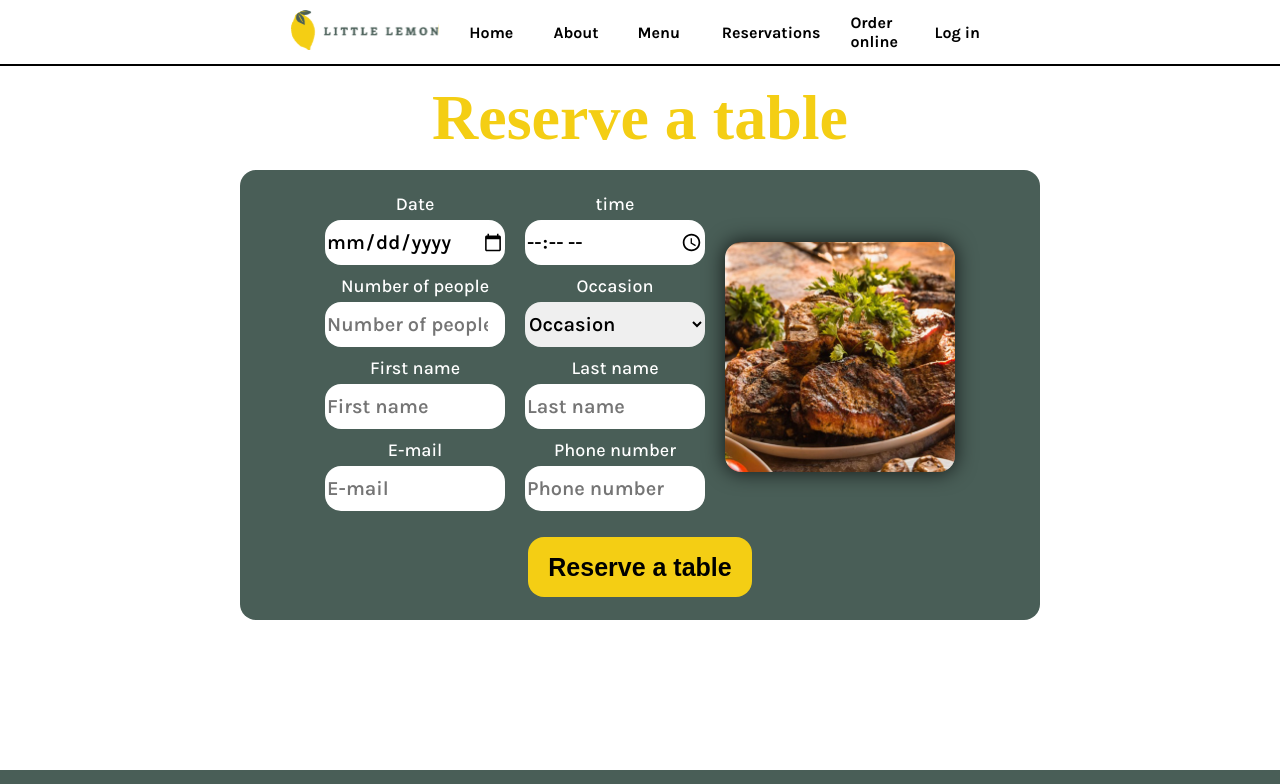
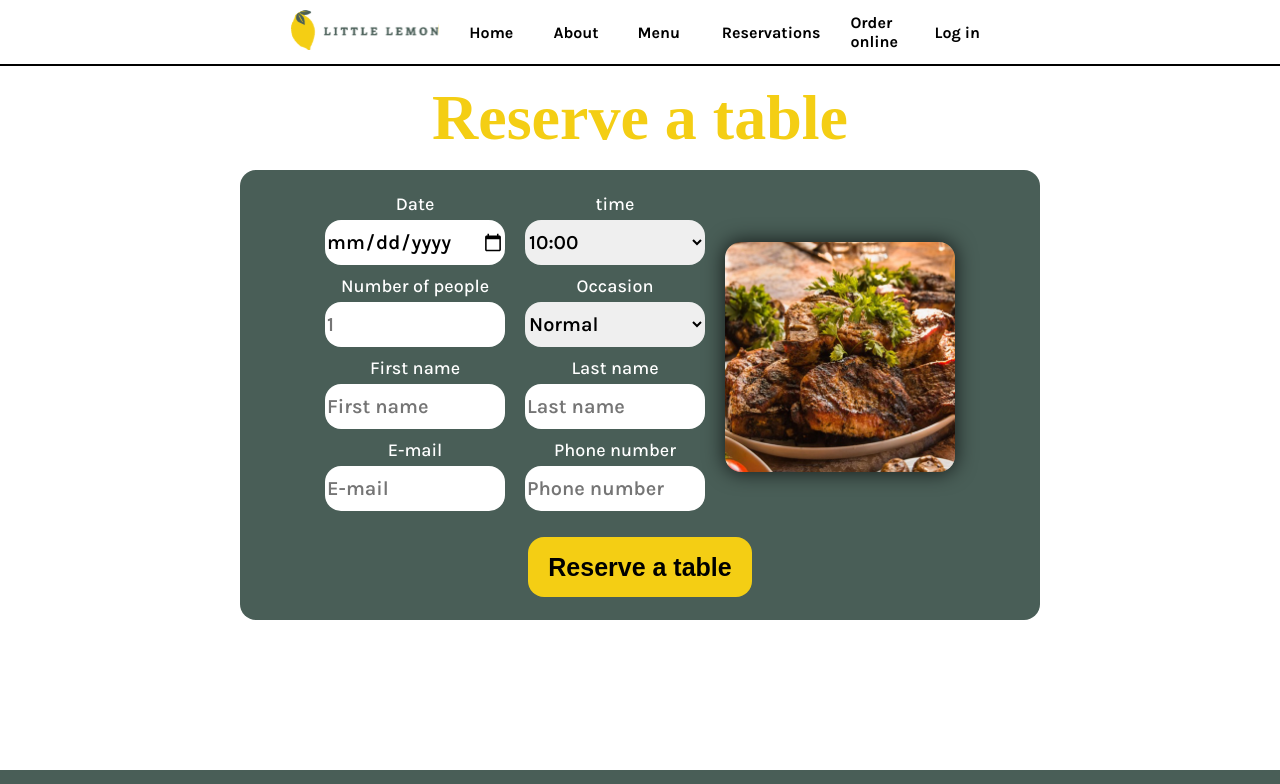
Before and after one commit to grz3chotnik/little-lemon-app, a React (Create React App) app: page /Reservations in a window 1280 px wide. Shown: the top 784 px of the page. Built offline with nearby package versions, Linux system fonts and the light colour scheme; a web font is replaced by a local one.

Commit message:
Fixed form to make everything controlled.

```diff
--- a/src/App.css
+++ b/src/App.css
@@ -159,11 +159,18 @@ footer .footerimg {
     font-weight: bold;
     height: 60px;
     transition: 0.2s;
+
 }
 
 .yellowbutton:hover {
     background-color: #debb13;
     transform: scale(1.02);
+
+}
+
+.yellowbutton:disabled {
+    background-color: #969696;
+    color: #626262;
 
 }
 
--- a/src/App.js
+++ b/src/App.js
@@ -5,6 +5,7 @@ import Main from './components/Main';
 import Footer from './components/Footer';
 import Testimonals from "./components/Testimonals";
 import About from "./components/About";
+import { useState } from "react";
 import { Routes, Route } from 'react-router-dom';
 import { BrowserRouter } from 'react-router-dom';
 import Reservations from "./components/Reservations"
@@ -16,6 +17,9 @@ import Orderonline from "./components/Orderonline";
 import Aboutpage from "./components/Aboutpage";
 
 function App() {
+
+
+
     return (
 
         <>
--- /dev/null
+++ b/src/components/AvailableTimes.jsx
@@ -0,0 +1,13 @@
+import {useState} from "react";
+
+export default function AvailableTimes() {
+
+    const [availableTimes, setAvailableTimes] = useState(
+        ["10:00", "12:00", "14:00", "16:00", "18:00"])
+
+    return (availableTimes.map((hour) => {
+            return <option>{hour}</option>
+        })
+
+    )
+}
--- a/src/components/HomePage.jsx
+++ b/src/components/HomePage.jsx
@@ -6,6 +6,7 @@ import About from "./About";
 import Footer from "./Footer";
 
 export default function HomePage() {
+
     return (
         <div>
             <Header/>
--- /dev/null
+++ b/src/components/ReservationForm.jsx
@@ -0,0 +1,135 @@
+import {useState} from "react";
+import AvailableTimes from "./AvailableTimes";
+
+export default function ReservationForm() {
+
+
+    const [firstname, setFirstname] = useState("")
+    const [lastname, setLastname] = useState("")
+    const [email, setEmail] = useState("")
+    const [phonenumber, setPhonenumber] = useState("")
+    const [date, setDate] = useState("")
+    const [time, setTime] = useState("")
+    const [occasion, setOccasion] = useState("")
+    const [nopeople, setNopeople] = useState("")
+    // const [availableTimes, setAvailableTimes] = useState(["10:00", "12:00", "14:00", "16:00", "18:00"])
+
+
+    const [isDisabled, setIsDisabled] = useState(true);
+
+    const handleSubmit = (e) => {
+        setIsDisabled(false);
+        e.preventDefault();
+        console.log("FORM SUBMITTED")
+        console.log(date)
+        console.log(time)
+        console.log(firstname)
+        console.log(lastname)
+        console.log(email)
+        console.log(phonenumber)
+        console.log(nopeople)
+        console.log(occasion)
+
+    }
+
+    return (<div className={"reservecontainer"}>
+        <h1>Reserve a table</h1>
+        <form className={"reservelayout"}
+              onSubmit={handleSubmit}>
+            <div className={"row1"}>
+                <label htmlFor={"date"}>Date</label>
+                <input id={"date"}
+                       type={"date"}
+                       required={true}
+                       value={date}
+                       onChange={(e) => setDate(e.target.value)}/>
+
+                <label htmlFor={"nopeople"}>Number of people</label>
+                <input id={"nopeople"}
+                       type={"number"}
+                       placeholder={"1"}
+                       min={"1"}
+                       max={"10"}
+                       value={nopeople}
+                       required={true}
+                       onChange={(e) => setNopeople(e.target.value)}
+                />
+
+                <label htmlFor={"firstname"}>First name</label>
+                <input id={"firstname"}
+                       type={"text"}
+                       placeholder={"First name"}
+                       value={firstname}
+                       required={true}
+                       onChange={(e) => setFirstname(e.target.value)}/>
+
+                <label htmlFor={"email"}>E-mail</label>
+                <input id={"email"}
+                       type={"email"}
+                       placeholder={"E-mail"}
+                       value={email}
+                       required={true}
+                       onChange={(e) => {
+                           setEmail(e.target.value)
+                       }}/>
+
+
+            </div>
+
+            <div className={"row2"}>
+                {/*<form></form>*/}
+
+                <label htmlFor={"time"}>time</label>
+                <select id={"time"}
+                        placeholder={"Time"}
+                        value={time}
+                        required={true}
+                        onChange={(e) => setTime(e.target.value)}>
+                    <AvailableTimes/>
+                </select>
+
+                <label htmlFor={"occasion"}>Occasion</label>
+                <select id={"occasion"}
+                        value={occasion}
+                        required={true}
+                        onChange={(e) => setOccasion(e.target.value)}>
+                    <option>Normal</option>
+                    <option>Birthday</option>
+                    <option>Business</option>
+                    <option>Other</option>
+                </select>
+
+                <label htmlFor={"lastname"}>Last name</label>
+                <input id={"lastname"}
+                       type={"text"}
+                       placeholder={"Last name"}
+                       value={lastname}
+                       required={true}
+                       onChange={(e) => setLastname(e.target.value)}/>
+
+                <label htmlFor={"phonenumber"}>Phone number</label>
+                <input id={"phonenumber"}
+                       type={"number"}
+                       placeholder={"Phone number"}
+                       min={"0"}
+                       required={true}
+                       title={"Phone number must be 10 digits"}
+                       value={phonenumber}
+                       onChange={(e) => setPhonenumber(e.target.value)}/>
+            </div>
+
+            <div className={"row3"}>
+                <img src={"./restaurant.jpg"}
+                     alt={"seats"}
+                     height={"230px"}/>
+            </div>
+            <button type={"submit"}
+                    className={"yellowbutton"}
+                    disabled={!isDisabled}
+            >Reserve a table
+            </button>
+
+        </form>
+
+    </div>)
+}
--- a/src/components/Reservations.jsx
+++ b/src/components/Reservations.jsx
@@ -1,69 +1,15 @@
 import Nav from "./Nav";
 import Footer from "./Footer";
-
-
-const handleSubmit = (e) => {
-    e.preventDefault();
-}
+import {useState} from "react";
+import ReservationForm from "./ReservationForm";
 
 
 export default function Reservations() {
+
+
     return <div>
         <Nav/>
-
-
-        <div className={"reservecontainer"}>
-            <h1>Reserve a table</h1>
-            <form className={"reservelayout"}>
-                <div className={"row1"}>
-                    <label htmlFor={"date"}>Date</label>
-                    <input id={"date"} type={"date"}/>
-
-                    <label htmlFor={"nopeople"}>Number of people</label>
-                    <input id={"nopeople"} type={"number"} placeholder={"Number of people"}/>
-
-                    <label htmlFor={"firstname"}>First name</label>
-                    <input id={"firstname"} type={"text"} placeholder={"First name"}/>
-
-                    <label htmlFor={"email"}>E-mail</label>
-                    <input id={"email"} type={"email"} placeholder={"E-mail"}/>
-
-                </div>
-
-                <div className={"row2"}>
-                    {/*<form></form>*/}
-
-                    <label htmlFor={"time"}>time</label>
-                    <input id={"time"} type={"time"} placeholder={"Time"}/>
-
-                    <label htmlFor={"occasion"}>Occasion</label>
-                    <select id={"occasion"}>
-                        <option>Occasion</option>
-                        <option>Birthday</option>
-                        <option>Business</option>
-                        <option>Other</option>
-                    </select>
-
-                    <label htmlFor={"lastname"}>Last name</label>
-                    <input id={"lastname"} type={"text"} placeholder={"Last name"}/>
-
-                    <label htmlFor={"phonenumber"}>Phone number</label>
-                    <input id={"phonenumber"} type={"number"} placeholder={"Phone number"}/>
-                </div>
-
-                <div className={"row3"}>
-                    <img src={"./restaurant.jpg"} alt={"seats"} height={"230px"}/>
-                </div>
-                <button type={"submit"} className={"yellowbutton"} onSubmit={handleSubmit}>Reserve a table</button>
-
-            </form>
-
-        </div>
-        {/*<div>*/}
-        {/*    <button className={"yellowbutton"}>Choose a table</button>*/}
-        {/*</div>*/}
-
-
+        <ReservationForm/>
         <Footer/>
     </div>;
 }
```
Also changed, not shown: src/components/Main.jsx (+7 -6 lines).
